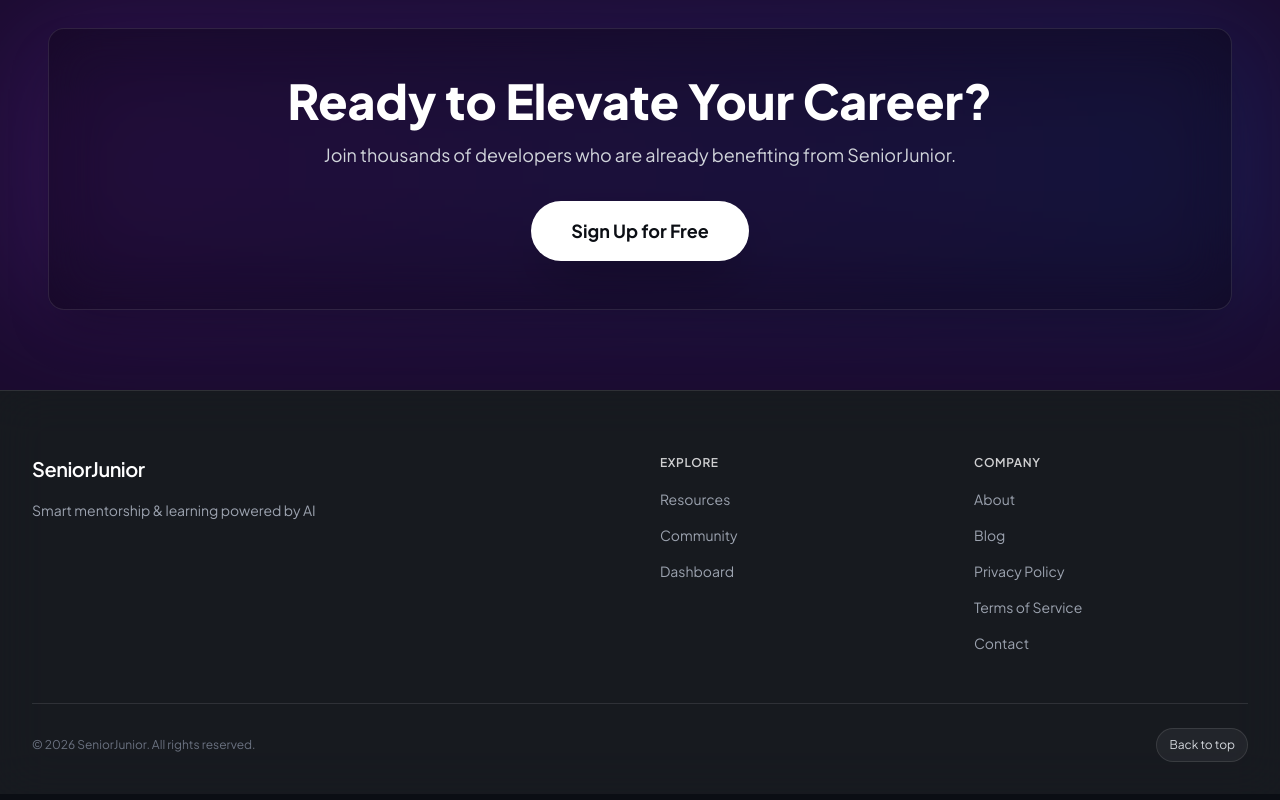
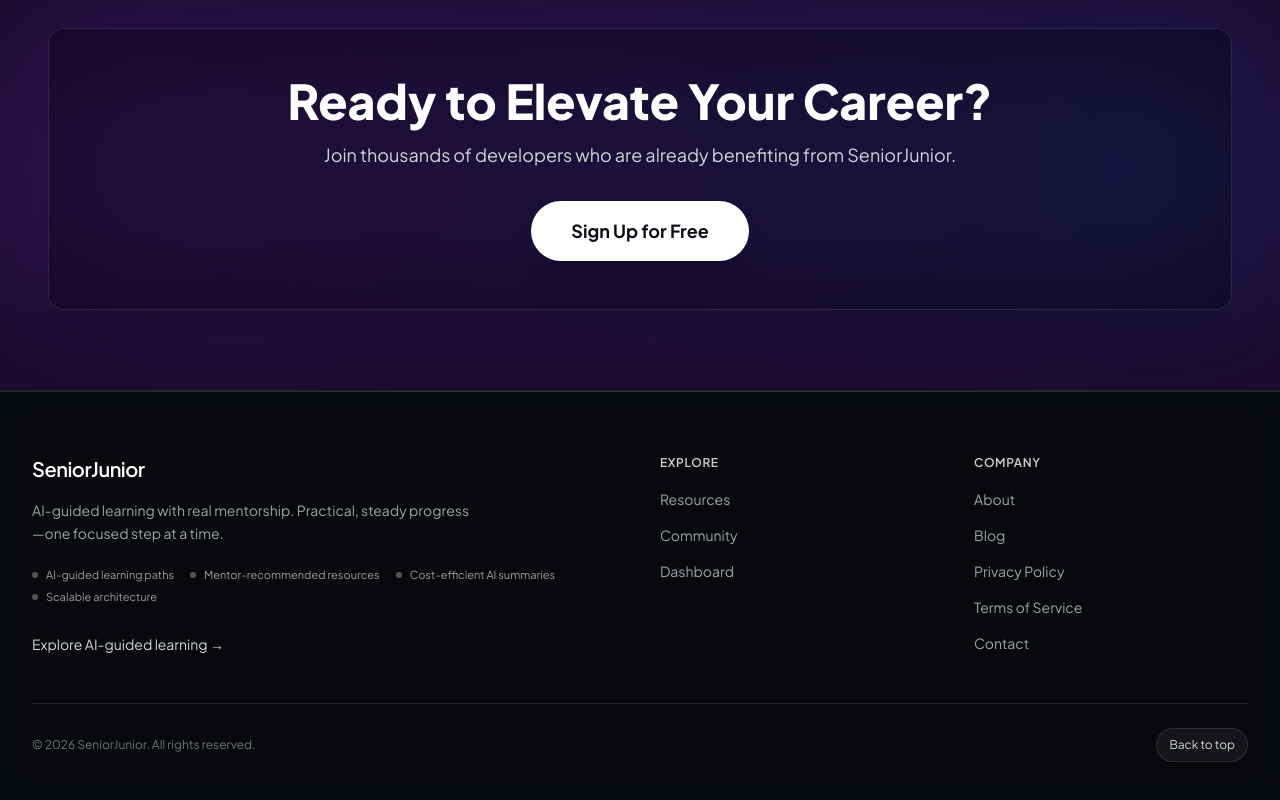
Before and after one commit to manjeet0505/SeniorJunior, a Next.js app: page / in a window 1280 px wide. Shown: the part 2514-3314 px from the top of the page. Built offline with nearby package versions, Linux system fonts and the light colour scheme.

Commit message:
Footer Improved

```diff
--- a/src/components/layout/Footer.js
+++ b/src/components/layout/Footer.js
@@ -9,7 +9,7 @@ function FooterLink({ href, children }) {
   return (
     <Link
       href={href}
-      className="group inline-flex w-fit text-sm text-gray-400 transition-colors duration-200 hover:text-white"
+      className="group inline-flex w-fit text-sm text-gray-400 transition-colors duration-200 hover:text-white focus:outline-none focus-visible:ring-2 focus-visible:ring-white/30 rounded-md"
     >
       <span className="relative">
         {children}
@@ -26,7 +26,8 @@ export default function Footer() {
   const roleSection = normalizedRole ? FOOTER_LINKS.roleSections[normalizedRole] : null;
 
   return (
-    <footer className="bg-white/5 backdrop-blur-xl border-t border-white/10 pt-16 pb-8">
+    <footer className="relative isolate bg-black/30 backdrop-blur-md border-t border-white/10 pt-16 pb-10">
+      <div aria-hidden="true" className="absolute inset-x-0 top-0 h-px bg-gradient-to-r from-white/10 via-white/20 to-white/10" />
       <div className="max-w-7xl mx-auto px-4 sm:px-6 lg:px-8">
         <div className="grid grid-cols-1 md:grid-cols-2 lg:grid-cols-4 gap-10">
           <div className="lg:col-span-2">
@@ -38,8 +39,36 @@ export default function Footer() {
               </div>
 
               <p className="text-sm text-gray-400 max-w-md leading-relaxed">
-                Smart mentorship & learning powered by AI
+                AI-guided learning with real mentorship.
+                Practical, steady progress—one focused step at a time.
               </p>
+
+              <ul className="mt-1.5 flex flex-wrap gap-x-4 gap-y-1.5 text-[11px] text-white/60" aria-label="Platform capabilities">
+                <li className="flex items-center">
+                  <span className="mr-2 inline-block h-1.5 w-1.5 rounded-full bg-white/30" />
+                  AI-guided learning paths
+                </li>
+                <li className="flex items-center">
+                  <span className="mr-2 inline-block h-1.5 w-1.5 rounded-full bg-white/30" />
+                  Mentor-recommended resources
+                </li>
+                <li className="flex items-center">
+                  <span className="mr-2 inline-block h-1.5 w-1.5 rounded-full bg-white/30" />
+                  Cost-efficient AI summaries
+                </li>
+                <li className="flex items-center">
+                  <span className="mr-2 inline-block h-1.5 w-1.5 rounded-full bg-white/30" />
+                  Scalable architecture
+                </li>
+              </ul>
+
+              <Link
+                href="/resources"
+                aria-label="Explore AI-guided learning"
+                className="mt-3 inline-flex w-fit items-center text-sm text-gray-300 hover:text-white focus:outline-none focus-visible:ring-2 focus-visible:ring-white/30 rounded-md"
+              >
+                Explore AI-guided learning →
+              </Link>
             </div>
           </div>
 
@@ -94,7 +123,8 @@ export default function Footer() {
 
           <Link
             href="#top"
-            className="inline-flex items-center justify-center rounded-full border border-white/10 bg-white/5 px-3 py-2 text-xs text-gray-300 transition-all duration-200 hover:bg-white/10 hover:text-white"
+            aria-label="Back to top"
+            className="inline-flex items-center justify-center rounded-full border border-white/10 bg-white/5 px-3 py-2 text-xs text-gray-300 transition-all duration-200 hover:bg-white/10 hover:text-white focus:outline-none focus-visible:ring-2 focus-visible:ring-white/30"
           >
             Back to top
           </Link>
```
